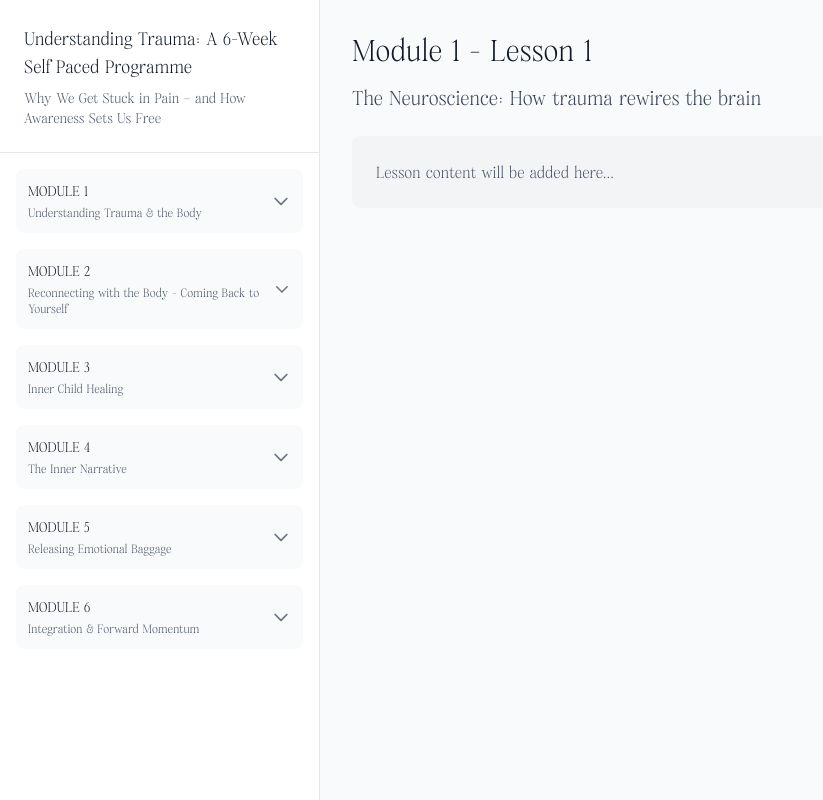
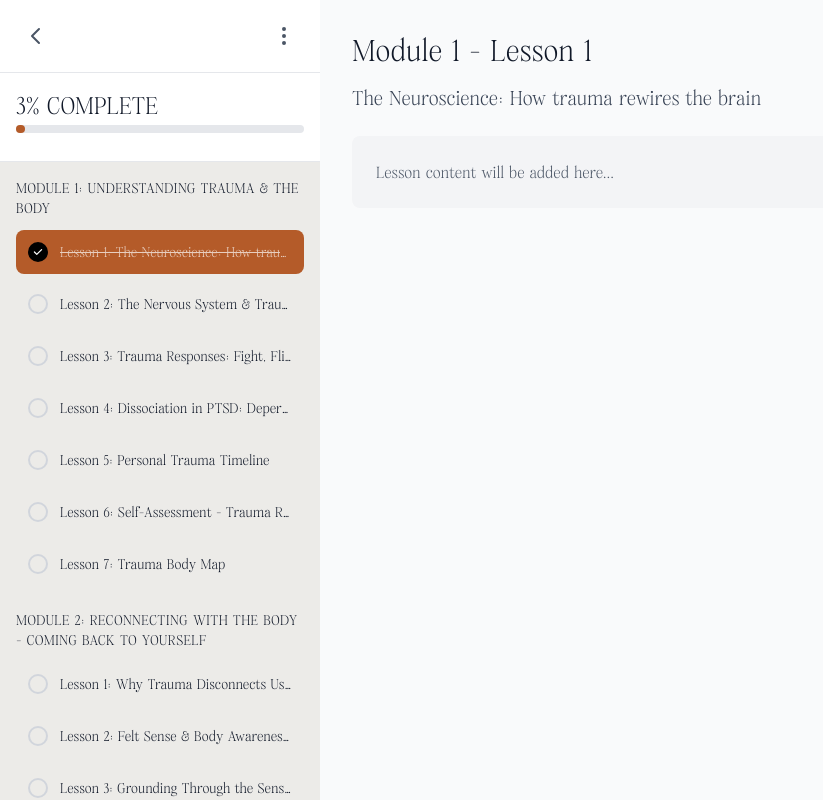
Before and after one commit to Monis9451/Course_Platform, a React (Vite) app in the folder Course-platform(frontend)/: page /course-content/1 in a window 1280 px wide. Shown: the whole page, without its empty margins (0-823 px from the left). Built offline with nearby package versions, Linux system fonts and the light colour scheme; no server answers.

Commit message:
update course content

```diff
--- a/Course-platform(frontend)/src/components/CourseSidebar.jsx
+++ b/Course-platform(frontend)/src/components/CourseSidebar.jsx
@@ -1,100 +1,125 @@
 import React, { useState } from 'react'
 
 const CourseSidebar = ({ courseData, selectedLesson, onLessonSelect }) => {
-  const [expandedModules, setExpandedModules] = useState({})
+  // State to track completed lessons
+  const [completedLessons, setCompletedLessons] = useState(new Set(['0-0'])) // Start with first lesson completed
 
-  const toggleModule = (moduleIndex) => {
-    setExpandedModules(prev => ({
-      ...prev,
-      [moduleIndex]: !prev[moduleIndex]
-    }))
+  // Calculate total lessons
+  const totalLessons = courseData.modules.reduce((total, module) => total + module.lessons.length, 0)
+
+  // Calculate progress percentage
+  const progressPercentage = Math.round((completedLessons.size / totalLessons) * 100)
+
+  // Toggle lesson completion
+  const toggleLessonCompletion = (moduleIndex, lessonIndex, event) => {
+    event.stopPropagation() // Prevent lesson selection when clicking the circle
+    const lessonKey = `${moduleIndex}-${lessonIndex}`
+    setCompletedLessons(prev => {
+      const newSet = new Set(prev)
+      if (newSet.has(lessonKey)) {
+        newSet.delete(lessonKey)
+      } else {
+        newSet.add(lessonKey)
+      }
+      return newSet
+    })
   }
 
   return (
-    <div className="w-80 bg-white border-r border-gray-200 h-screen overflow-y-auto">
-      {/* Course Header */}
-      <div className="p-6 border-b border-gray-200">
-        <h2 className="text-lg font-bold text-gray-900 mb-2">
-          {courseData.title}
-        </h2>
-        <p className="text-sm text-gray-600">
-          {courseData.description}
-        </p>
+    <div className="w-80 bg-cream h-screen overflow-y-auto">
+      {/* Header with back arrow and menu */}
+      <div className="flex items-center justify-between p-4 bg-white border-b border-gray-200">
+        <button className="p-2">
+          <svg className="w-6 h-6 text-gray-600" fill="none" stroke="currentColor" strokeWidth={2} viewBox="0 0 24 24">
+            <path strokeLinecap="round" strokeLinejoin="round" d="M15 19l-7-7 7-7" />
+          </svg>
+        </button>
+        <button className="p-2">
+          <svg className="w-6 h-6 text-gray-600" fill="none" stroke="currentColor" strokeWidth={2} viewBox="0 0 24 24">
+            <path strokeLinecap="round" strokeLinejoin="round" d="M12 5v.01M12 12v.01M12 19v.01M12 6a1 1 0 110-2 1 1 0 010 2zM12 13a1 1 0 110-2 1 1 0 010 2zM12 20a1 1 0 110-2 1 1 0 010 2z" />
+          </svg>
+        </button>
       </div>
 
-      {/* Modules and Lessons */}
+      {/* Progress Section */}
+      <div className="p-4 bg-white border-b border-gray-200">
+        <div className="text-2xl font-bold text-gray-900 mb-1">{progressPercentage}% COMPLETE</div>
+        <div className="w-full bg-gray-200 rounded-full h-2 mb-3">
+          <div
+            className="bg-primary h-2 rounded-full transition-all duration-300"
+            style={{ width: `${progressPercentage}%` }}
+          ></div>
+        </div>
+      </div>
+
+      {/* Content List */}
       <div className="p-4">
         {courseData.modules.map((module, moduleIndex) => (
-          <div key={moduleIndex} className="mb-4">
-            {/* Module Header */}
-            <button
-              onClick={() => toggleModule(moduleIndex)}
-              className="w-full flex items-center justify-between p-3 bg-gray-50 hover:bg-gray-100 rounded-lg transition-colors duration-200"
-            >
-              <div className="text-left">
-                <h3 className="font-semibold text-gray-900 text-sm">
-                  MODULE {moduleIndex + 1}
+          <div key={moduleIndex} className="mb-6">
+            {/* Module Title */}
+            <div className="mb-3">
+              <h3 className="font-bold text-gray-900 text-sm uppercase tracking-wide">
+                {module.title}
               </h3>
-                <p className="text-xs text-gray-600 mt-1">
-                  {module.title}
-                </p>
             </div>
-              <svg
-                className={`w-5 h-5 text-gray-500 transform transition-transform duration-200 ${
-                  expandedModules[moduleIndex] ? 'rotate-180' : ''
-                }`}
-                fill="none"
-                stroke="currentColor"
-                strokeWidth={2}
-                viewBox="0 0 24 24"
-              >
-                <path strokeLinecap="round" strokeLinejoin="round" d="M19 9l-7 7-7-7" />
-              </svg>
-            </button>
 
-            {/* Lessons */}
-            <div
-              className={`overflow-hidden transition-all duration-300 ease-in-out ${
-                expandedModules[moduleIndex] ? 'max-h-96' : 'max-h-0'
-              }`}
-            >
-              <div className="mt-2 space-y-1">
+            {/* Module Lessons */}
+            <div className="space-y-2">
               {module.lessons.map((lesson, lessonIndex) => (
                 <button
                   key={lessonIndex}
                   onClick={() => onLessonSelect(moduleIndex, lessonIndex)}
-                    className={`w-full text-left p-3 rounded-lg transition-colors duration-200 ${
+                  className={`w-full text-left p-3 rounded-lg transition-colors duration-200 flex items-center ${
                     selectedLesson?.moduleIndex === moduleIndex &&
                     selectedLesson?.lessonIndex === lessonIndex
                       ? 'bg-primary text-white'
-                        : 'hover:bg-gray-100 text-gray-700'
+                      : 'hover:bg-white text-black'
                   }`}
                 >
-                    <div className="flex items-center">
-                      <div className="mr-3">
-                        <div
-                          className={`w-6 h-6 rounded-full border-2 flex items-center justify-center text-xs ${
+                  {/* Status Circle */}
+                  <div className="mr-3 flex-shrink-0">
+                    <button
+                      onClick={(e) => toggleLessonCompletion(moduleIndex, lessonIndex, e)}
+                      className={`w-5 h-5 rounded-full border-2 flex items-center justify-center transition-colors hover:scale-110 ${
+                        completedLessons.has(`${moduleIndex}-${lessonIndex}`)
+                          ? 'border-black bg-black'
+                          : selectedLesson?.moduleIndex === moduleIndex &&
+                            selectedLesson?.lessonIndex === lessonIndex
+                          ? 'border-white bg-white'
+                          : 'border-gray-300 hover:border-black'
+                      }`}
+                    >
+                      {/* Show checkmark for completed lessons */}
+                      {completedLessons.has(`${moduleIndex}-${lessonIndex}`) ? (
+                        <svg className="w-3 h-3 text-white" fill="currentColor" viewBox="0 0 20 20">
+                          <path fillRule="evenodd" d="M16.707 5.293a1 1 0 010 1.414l-8 8a1 1 0 01-1.414 0l-4-4a1 1 0 011.414-1.414L8 12.586l7.293-7.293a1 1 0 011.414 0z" clipRule="evenodd" />
+                        </svg>
+                      ) : selectedLesson?.moduleIndex === moduleIndex &&
+                         selectedLesson?.lessonIndex === lessonIndex ? (
+                        <div className="w-2 h-2 bg-primary rounded-full"></div>
+                      ) : null}
+                    </button>
+                  </div>
+
+                  {/* Lesson Info */}
+                  <div className="flex-1 min-w-0">
+                    <div className={`text-sm font-medium truncate ${
                       selectedLesson?.moduleIndex === moduleIndex &&
                       selectedLesson?.lessonIndex === lessonIndex
-                              ? 'border-white text-white'
-                              : 'border-gray-300 text-gray-500'
-                          }`}
-                        >
-                          {lessonIndex + 1}
-                        </div>
-                      </div>
-                      <div className="flex-1">
-                        <p className="text-sm font-medium">
-                          Lesson {lessonIndex + 1}
-                        </p>
-                        <p className="text-xs opacity-80 mt-1">
+                        ? 'text-white'
+                        : completedLessons.has(`${moduleIndex}-${lessonIndex}`)
+                        ? 'text-black'
+                        : 'text-gray-900'
+                    } ${
+                      completedLessons.has(`${moduleIndex}-${lessonIndex}`)
+                        ? 'line-through opacity-70'
+                        : ''
+                    }`}>
                        {lesson.title}
-                        </p>
                     </div>
                   </div>
                 </button>
               ))}
-              </div>
             </div>
           </div>
         ))}
--- a/Course-platform(frontend)/src/pages/CourseContent_new.jsx
+++ b/Course-platform(frontend)/src/pages/CourseContent_new.jsx
@@ -45,78 +45,78 @@ const CourseContent_new = () => {
     description: "Why We Get Stuck in Pain – and How Awareness Sets Us Free",
     modules: [
       {
-        title: "Understanding Trauma & the Body",
+        title: "Module 1: Understanding Trauma & the Body",
         description: "Why We Get Stuck in Pain – and How Awareness Sets Us Free",
         lessons: [
-          { title: "The Neuroscience: How trauma rewires the brain", component: Module1Lesson1 },
-          { title: "The Nervous System & Trauma", component: Module1Lesson2 },
-          { title: "Trauma Responses: Fight, Flight, Freeze, Fawn – How Trauma Manifests in Behaviour", component: Module1Lesson3 },
-          { title: "Dissociation in PTSD: Depersonalisation, Derealisation, Dissociative Amnesia", component: Module1Lesson4 },
-          { title: "Personal Trauma Timeline", component: Module1Lesson5 },
-          { title: "Self-Assessment - Trauma Responses", component: Module1Lesson6 },
-          { title: "Trauma Body Map", component: Module1Lesson7 }
+          { title: "Lesson 1: The Neuroscience: How trauma rewires the brain", component: Module1Lesson1 },
+          { title: "Lesson 2: The Nervous System & Trauma", component: Module1Lesson2 },
+          { title: "Lesson 3: Trauma Responses: Fight, Flight, Freeze, Fawn – How Trauma Manifests in Behaviour", component: Module1Lesson3 },
+          { title: "Lesson 4: Dissociation in PTSD: Depersonalisation, Derealisation, Dissociative Amnesia", component: Module1Lesson4 },
+          { title: "Lesson 5: Personal Trauma Timeline", component: Module1Lesson5 },
+          { title: "Lesson 6: Self-Assessment - Trauma Responses", component: Module1Lesson6 },
+          { title: "Lesson 7: Trauma Body Map", component: Module1Lesson7 }
         ]
       },
       {
-        title: "Reconnecting with the Body - Coming Back to Yourself",
+        title: "Module 2: Reconnecting with the Body - Coming Back to Yourself",
         description: "Safety, Sensation, and Presence",
         lessons: [
-          { title: "Why Trauma Disconnects Us from the Body", component: Module2Lesson1 },
-          { title: "Felt Sense & Body Awareness: Listening to Inner Signals", component: Module2Lesson2 },
-          { title: "Grounding Through the Senses: Touch, Movement, Breath", component: Module2Lesson3 },
-          { title: "Safe Space Visualisation", component: Module2Lesson4 },
-          { title: "Somatic Reflection – When Do I Feel Safe?", component: Module2Lesson5 },
-          { title: "Mindful Movement Practice", component: Module2Lesson6 }
+          { title: "Lesson 1: Why Trauma Disconnects Us from the Body", component: Module2Lesson1 },
+          { title: "Lesson 2: Felt Sense & Body Awareness: Listening to Inner Signals", component: Module2Lesson2 },
+          { title: "Lesson 3: Grounding Through the Senses: Touch, Movement, Breath", component: Module2Lesson3 },
+          { title: "Lesson 4: Safe Space Visualisation", component: Module2Lesson4 },
+          { title: "Lesson 5: Somatic Reflection – When Do I Feel Safe?", component: Module2Lesson5 },
+          { title: "Lesson 6: Mindful Movement Practice", component: Module2Lesson6 }
         ]
       },
       {
-        title: "Inner Child Healing",
+        title: "Module 3: Inner Child Healing",
         description: "Reclaiming the Parts of You That Still Hurt",
         lessons: [
-          { title: "Understanding the Inner Child and Emotional Wounds", component: Module3Lesson1 },
-          { title: "How Childhood Pain Shapes Adult Patterns", component: Module3Lesson2 },
-          { title: "Reparenting: Offering Compassion to the Self Within", component: Module3Lesson3 },
-          { title: "Meet your Inner Child", component: Module3Lesson4 },
-          { title: "What My Inner Child Needs to Hear", component: Module3Lesson5 },
-          { title: "Creating a Self-Compassion Ritual", component: Module3Lesson6 },
-          { title: "Letter to your Inner Child", component: Module3Lesson7 }
+          { title: "Lesson 1: Understanding the Inner Child and Emotional Wounds", component: Module3Lesson1 },
+          { title: "Lesson 2: How Childhood Pain Shapes Adult Patterns", component: Module3Lesson2 },
+          { title: "Lesson 3: Reparenting: Offering Compassion to the Self Within", component: Module3Lesson3 },
+          { title: "Lesson 4: Meet your Inner Child", component: Module3Lesson4 },
+          { title: "Lesson 5: What My Inner Child Needs to Hear", component: Module3Lesson5 },
+          { title: "Lesson 6: Creating a Self-Compassion Ritual", component: Module3Lesson6 },
+          { title: "Lesson 7: Letter to your Inner Child", component: Module3Lesson7 }
         ]
       },
       {
-        title: "The Inner Narrative",
+        title: "Module 4: The Inner Narrative",
         description: "\"I'm Not Enough,\" \"I'm Unsafe,\" \"I'm Alone\"",
         lessons: [
-          { title: "The Inner Narrative: \"I'm Not Enough,\" \"I'm Unsafe,\" \"I'm Alone\"", component: Module4Lesson1 },
-          { title: "How Trauma Shapes Beliefs About Self and Others", component: Module4Lesson2 },
-          { title: "Transforming Inner Dialogue with Clarity and Compassion", component: Module4Lesson3 },
-          { title: "Identifying Stuck Points", component: Module4Lesson4 },
-          { title: "Reframing Stuck Points", component: Module4Lesson5 },
-          { title: "Taking Small Bold Actions", component: Module4Lesson6 },
-          { title: "Empowerment Meditation", component: Module4Lesson7 }
+          { title: "Lesson 1: The Inner Narrative: \"I'm Not Enough,\" \"I'm Unsafe,\" \"I'm Alone\"", component: Module4Lesson1 },
+          { title: "Lesson 2: How Trauma Shapes Beliefs About Self and Others", component: Module4Lesson2 },
+          { title: "Lesson 3: Transforming Inner Dialogue with Clarity and Compassion", component: Module4Lesson3 },
+          { title: "Lesson 4: Identifying Stuck Points", component: Module4Lesson4 },
+          { title: "Lesson 5: Reframing Stuck Points", component: Module4Lesson5 },
+          { title: "Lesson 6: Taking Small Bold Actions", component: Module4Lesson6 },
+          { title: "Lesson 7: Empowerment Meditation", component: Module4Lesson7 }
         ]
       },
       {
-        title: "Releasing Emotional Baggage",
+        title: "Module 5: Releasing Emotional Baggage",
         description: "Letting Go of What You've Been Carrying",
         lessons: [
-          { title: "The Cost of Suppressed Emotions", component: Module5Lesson1 },
-          { title: "Emotional Energy & How the Body Stores Pain", component: Module5Lesson2 },
-          { title: "Release as a Path to Freedom and Wholeness", component: Module5Lesson3 },
-          { title: "Writing to Release", component: Module5Lesson4 },
-          { title: "Drawing Your Emotions", component: Module5Lesson5 },
-          { title: "Breathwork for Emotional Clearing", component: Module5Lesson6 },
-          { title: "Guided Release Meditation", component: Module5Lesson7 }
+          { title: "Lesson 1: The Cost of Suppressed Emotions", component: Module5Lesson1 },
+          { title: "Lesson 2: Emotional Energy & How the Body Stores Pain", component: Module5Lesson2 },
+          { title: "Lesson 3: Release as a Path to Freedom and Wholeness", component: Module5Lesson3 },
+          { title: "Lesson 4: Writing to Release", component: Module5Lesson4 },
+          { title: "Lesson 5: Drawing Your Emotions", component: Module5Lesson5 },
+          { title: "Lesson 6: Breathwork for Emotional Clearing", component: Module5Lesson6 },
+          { title: "Lesson 7: Guided Release Meditation", component: Module5Lesson7 }
         ]
       },
       {
-        title: "Integration & Forward Momentum",
+        title: "Module 6: Integration & Forward Momentum",
         description: "Staying Connected to Growth, Resilience, and Self-Love",
         lessons: [
-          { title: "Creating Your Ongoing Healing Practice", component: Module6Lesson1 },
-          { title: "Resilience Through Rhythm – Daily and Weekly Rituals", component: Module6Lesson2 },
-          { title: "Visioning the Healed Self & Embracing Post-Trauma Growth", component: Module6Lesson3 },
-          { title: "Healing Action Plan (Writing Practice)", component: Module6Lesson4 },
-          { title: "Future-Self Reflection (Sentence Completion)", component: Module6Lesson5 }
+          { title: "Lesson 1: Creating Your Ongoing Healing Practice", component: Module6Lesson1 },
+          { title: "Lesson 2: Resilience Through Rhythm – Daily and Weekly Rituals", component: Module6Lesson2 },
+          { title: "Lesson 3: Visioning the Healed Self & Embracing Post-Trauma Growth", component: Module6Lesson3 },
+          { title: "Lesson 4: Healing Action Plan (Writing Practice)", component: Module6Lesson4 },
+          { title: "Lesson 5: Future-Self Reflection (Sentence Completion)", component: Module6Lesson5 }
         ]
       }
     ]
```
Lines whose indentation alone changed are shown as unchanged.
